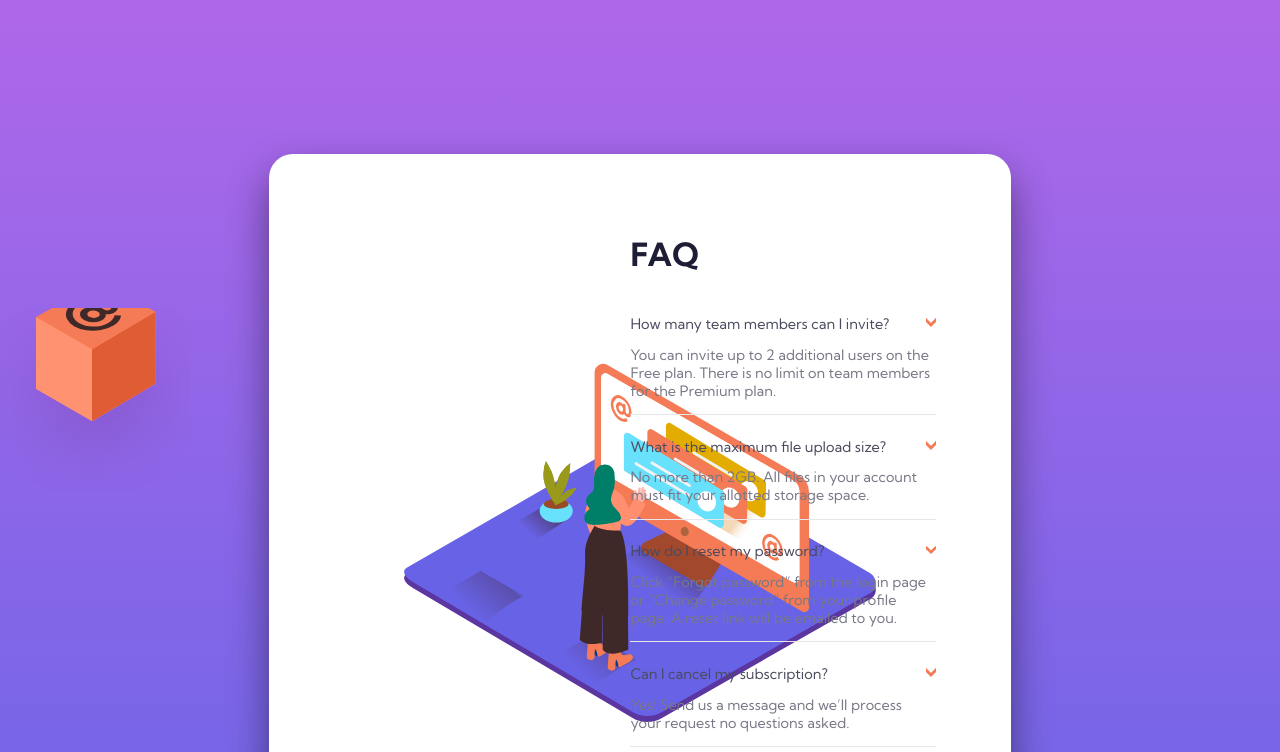
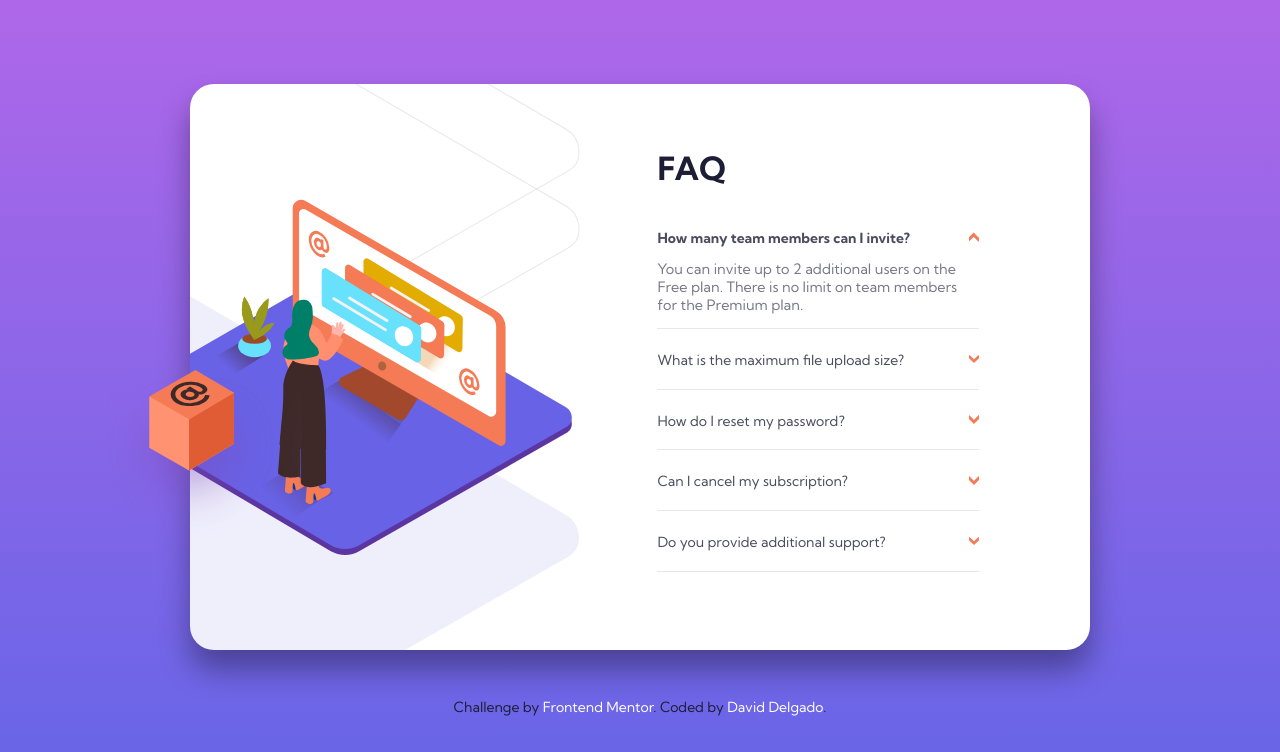
Before and after one commit to Daviddp96/faq-accordion-card, a plain HTML site: page index.html in a window 1280 px wide. Both pictures are taken after a click on the element "How many team members can I invite?". Shown: the top 752 px of the page. Drawn offline with Linux system fonts and the light colour scheme.

Commit message:
Add files via upload

```diff
--- a/index.html
+++ b/index.html
@@ -14,6 +14,7 @@
   <main>
     <div class="image-container"></div>
     <div class="accordion-card">
+      <div class="image-desktop"></div>
       <div class="container">
         <h2>FAQ</h2>
         <div class="accordion-container">
@@ -24,7 +25,7 @@
                 <span class="question__arrow"></span>
               </div>
               <div class="answer">
-                <p class="answer__text collapsed">You can invite up to 2 additional users on the Free plan. There is no limit on
+                <p class="answer__text">You can invite up to 2 additional users on the Free plan. There is no limit on
                   team members for the Premium plan.</p>
               </div>
               <hr>
@@ -35,7 +36,7 @@
                 <span class="question__arrow"></span>
               </div>
               <div class="answer">
-                <p class="answer__text collapsed">No more than 2GB. All files in your account must fit your allotted storage space.</p>
+                <p class="answer__text">No more than 2GB. All files in your account must fit your allotted storage space.</p>
               </div>
               <hr>
             </li>
@@ -45,7 +46,7 @@
                 <span class="question__arrow"></span>
               </div>
               <div class="answer">
-                <p class="answer__text collapsed">Click “Forgot password” from the login page or “Change password” from your profile page.
+                <p class="answer__text">Click “Forgot password” from the login page or “Change password” from your profile page.
                 A reset link will be emailed to you.</p>
               </div>
               <hr>
@@ -56,7 +57,7 @@
                 <span class="question__arrow"></span>
               </div>
               <div class="answer">
-                <p class="answer__text collapsed">Yes! Send us a message and we’ll process your request no questions asked.</p>
+                <p class="answer__text">Yes! Send us a message and we’ll process your request no questions asked.</p>
               </div>
               <hr>
             </li>
@@ -66,7 +67,7 @@
                 <span class="question__arrow"></span>
               </div>
               <div class="answer">
-                <p class="answer__text collapsed">Chat and email support is available 24/7. Phone lines are open during normal business hours.</p>
+                <p class="answer__text">Chat and email support is available 24/7. Phone lines are open during normal business hours.</p>
               </div>
               <hr>
             </li>
@@ -78,8 +79,9 @@
   <footer>
     <div class="attribution">
       Challenge by <a href="https://www.frontendmentor.io?ref=challenge" target="_blank">Frontend Mentor</a>.
-      Coded by <a href="#">David Delgado</a>.
+      Coded by <a href="https://github.com/Daviddp96">David Delgado</a>.
     </div>
   </footer>
+  <script src="script.js"></script>
 </body>
 </html>
--- a/script.js
+++ b/script.js
@@ -1,2 +1,40 @@
-const questions = document.querySelectorAll('.question');
-const answers = document.querySelectorAll('.answer');
+const accordionItems = document.querySelectorAll('.accordion-list__item');
+
+function openQuestion(accordionItem) {
+    const question = accordionItem.querySelector('.question');
+    const questionArrow = question.querySelector('.question__arrow');
+    const answer = accordionItem.querySelector('.answer');
+
+    question.classList.add('question--selected');
+    questionArrow.classList.add('question__arrow--rotate-up');
+
+    answer.classList.add('answer--expanded');
+
+    accordionItem.classList.add('active');
+}
+
+function closeQuestion(accordionItem) {
+    const question = accordionItem.querySelector('.question');
+    const questionArrow = question.querySelector('.question__arrow');
+    const answer = accordionItem.querySelector('.answer');
+
+    question.classList.remove('question--selected');
+    questionArrow.classList.remove('question__arrow--rotate-up');
+
+    answer.classList.remove('answer--expanded');
+
+    accordionItem.classList.remove('active');
+}
+
+for (let i = 0; i < accordionItems.length; i++) {
+    accordionItems[i].addEventListener('click', function() {
+        if(accordionItems[i].classList.contains('active')) {
+            closeQuestion(accordionItems[i]);
+        } else {
+            for(let j = 0; j < accordionItems.length; j++) {
+                closeQuestion(accordionItems[j]);
+            }
+            openQuestion(accordionItems[i]);
+        }
+    });
+}
--- a/styles.scss
+++ b/styles.scss
@@ -23,8 +23,10 @@ body {
     min-height: 100vh;
     display: flex;
     flex-direction: column;
+    justify-content: center;
     align-items: center;
     padding: 10px;
+    margin: 0;
 }
 
 main {
@@ -44,11 +46,15 @@ main {
     transform: translate(-50%, -58%);
 }
 
+.image-desktop {
+    display: none;
+}
+
 .accordion-card {
     background-color: white;
     color: $darker-gray-blue;
     border-radius: 1.5rem;
-    box-shadow: 0px 20px 40px 0px rgba(0, 0, 0, 0.45);
+    box-shadow: 0px 20px 30px 0px rgba(0, 0, 0, 0.35);
     padding: 3rem 2rem;
     padding-top: 5rem;
     margin-top: 8.5rem;
@@ -95,10 +101,15 @@ main {
             background-repeat: no-repeat;
             width: 0.6rem;
             height: 0.6rem;
+            transition: all 0.2s ease;
         }
     }
 
     .answer {
+        display: none;
+        opacity: 0;
+        transition: all 0.2s ease;
+
         .answer__text {
             color: $dark-gray-blue;
             margin-top: 0;
@@ -114,9 +125,18 @@ main {
     }
 }
 
-.question__text--selected {
+.question--selected {
     color: $dark-desat-blue;
     font-weight: 700;
+}
+
+.question__arrow--rotate-up {
+    transform: rotate(180deg);
+}
+
+.answer--expanded {
+    display: block !important;
+    opacity: 1 !important;
 }
 
 footer {
@@ -149,35 +169,43 @@ footer {
 @media (min-width: 64em) {
 
     body {
-        font-size: 14.5px;
+        font-size: 14px;
     }
 
     main {
-        width: 58vw;
+        width: 90%;
+        max-width: 900px;
     }
 
     .image-container {
-        width: 191px;
-        height: 184px;
+        display: none;
+    }
+
+    .image-desktop {
+        display: block;
         background-image: url('./images/illustration-box-desktop.svg');
-        background-position: center;
-        top: 50%;
-        left: 0;
-        transform: translate(0%, -50%);
+        width: 201px;
+        height: 170px;
+        position: absolute;
+        left: -89px;
+        bottom: 112px;
+        background-size: 90%;
     }
 
     .accordion-card {
         display: flex;
         justify-content: flex-end;
         align-items: center;
-
+        margin-top: 0;
         background-image: url('./images/illustration-woman-online-desktop.svg'), url('./images/bg-pattern-desktop.svg');
         background-repeat: no-repeat;
-        background-position: center, left 800% bottom 16%;
-
+        background-size: 52%, 110%;
+        background-position: -20% 55%, left -600px bottom -165px;
+        padding: 4rem 3rem;
+        position: relative;
         .container {
-            width: 45%;
-            margin-right: 3em;
+            width: 40%;
+            margin-right: 4.5em;
         }
 
         h2 {
```
Also changed, not shown: styles.css, 1 other file.
